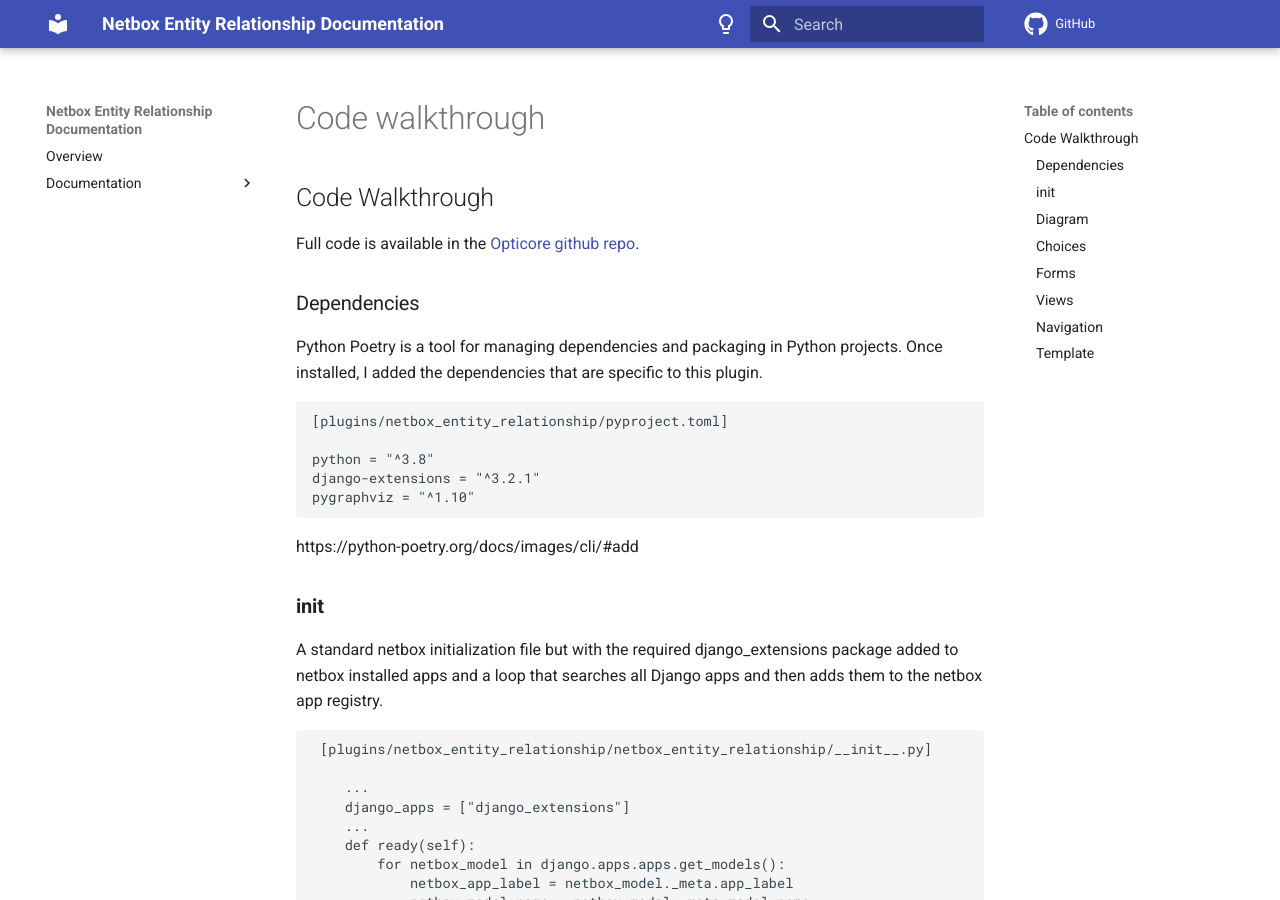
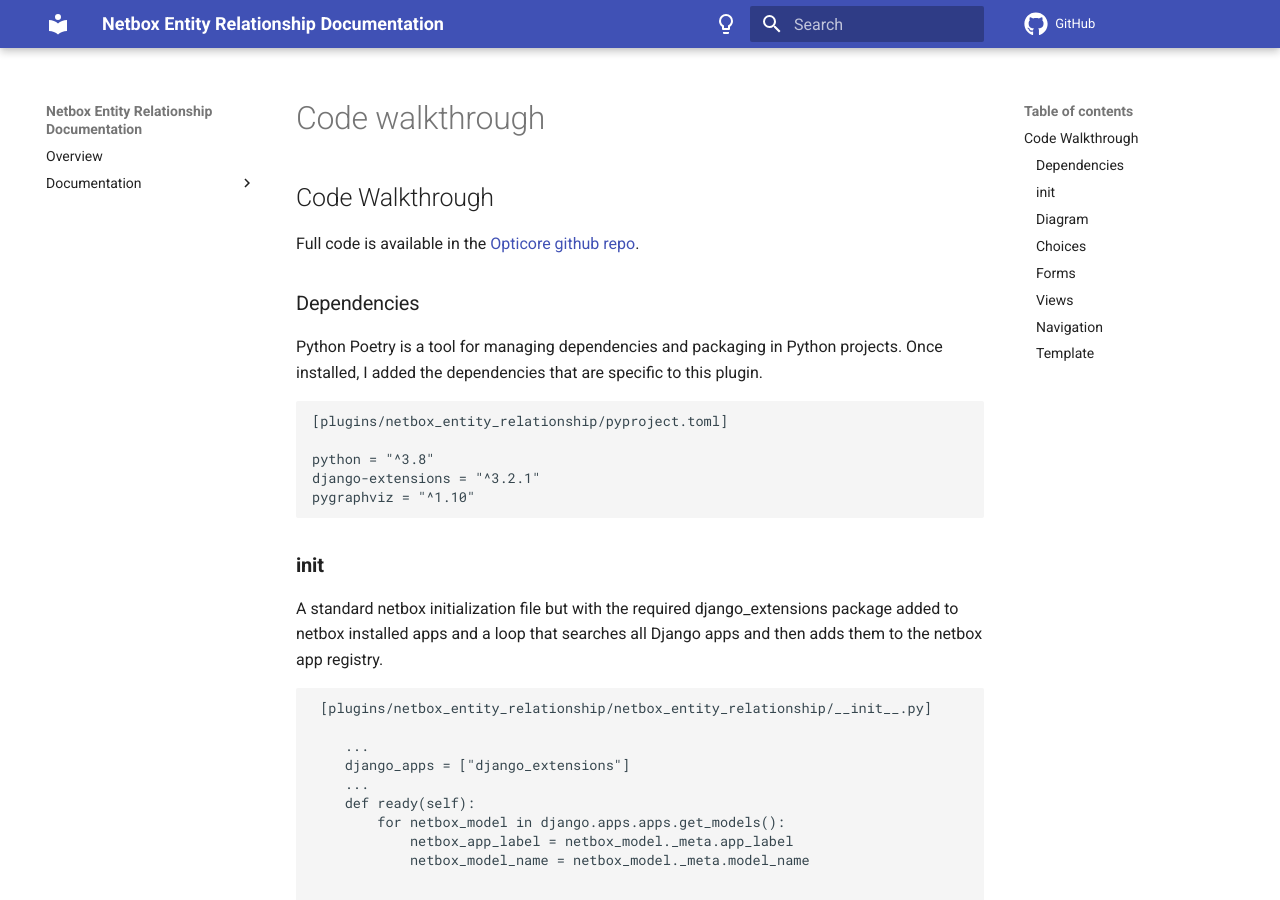
Before and after one commit to opticore/netbox-entity-relationship, an MkDocs documentation site: the page built from docs/code_walkthrough.md, in a window 1280 px wide and 900 px high. Built offline with MkDocs 1.6.1 and Material for MkDocs 9.7.7, drawn with Linux system fonts in a browser that asks for light colours; comment, search, counter and statistics services are not loaded; some of the changed lines change nothing that is shown.

Commit message:
Update code_walkthrough.md

````diff
--- a/docs/code_walkthrough.md
+++ b/docs/code_walkthrough.md
@@ -11,7 +11,6 @@
 django-extensions = "^3.2.1"
 pygraphviz = "^1.10"
 ```
-https://python-poetry.org/docs/images/cli/#add
 
 ### __init__
 A standard netbox initialization file but with the required django_extensions package added to netbox installed apps and a loop that searches all Django apps and then adds them to the netbox app registry.
````
